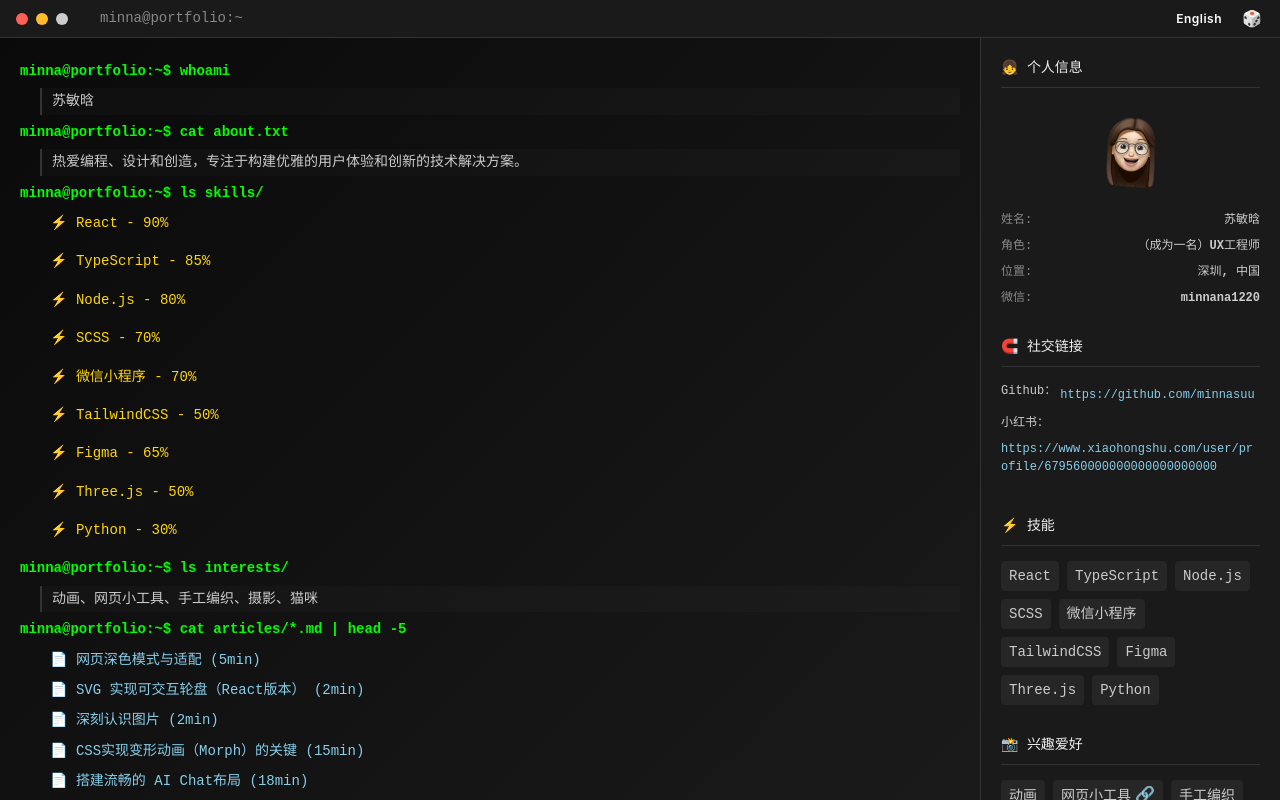
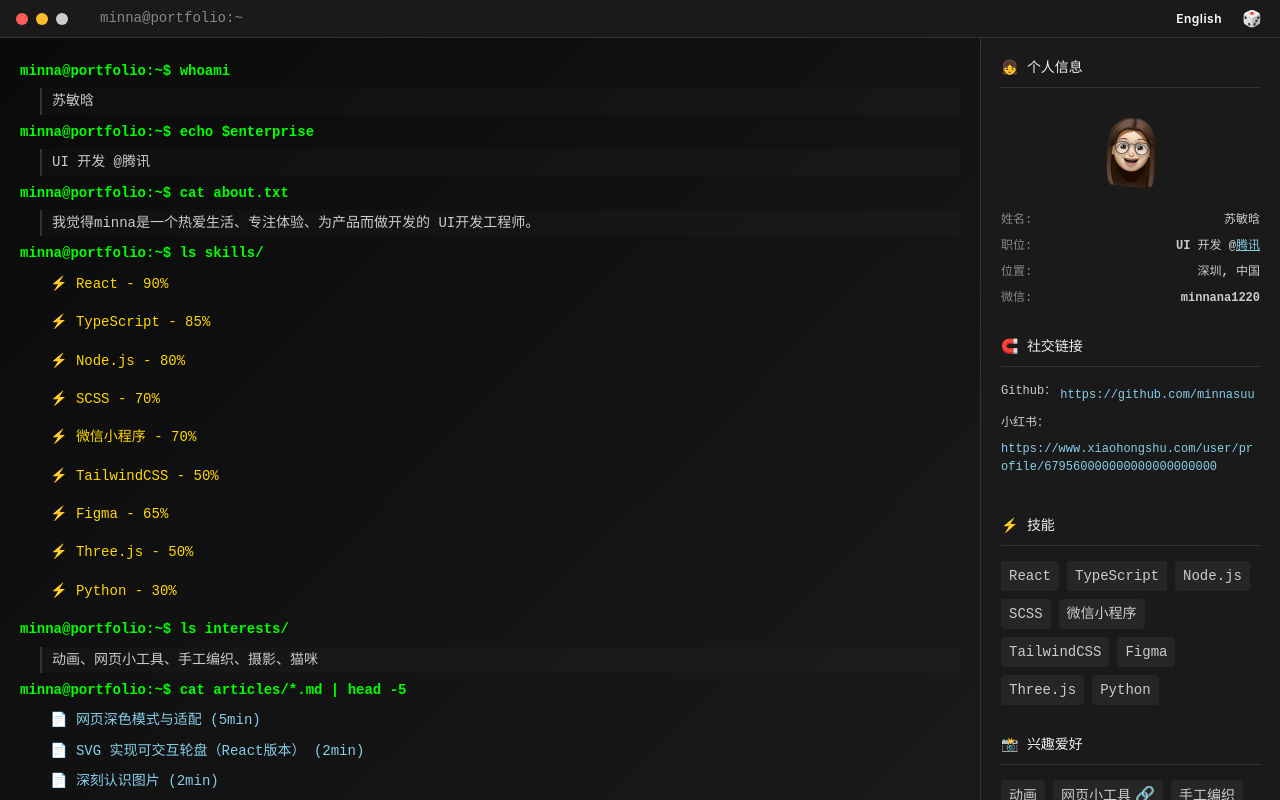
Before and after one commit to minnasuu/I-m-minna, a React (Vite) app: page / in a window 1280 px wide. Built offline with nearby package versions, Linux system fonts and the light colour scheme.

Commit message:
perf: 数据更新

```diff
--- a/src/data/personalData.ts
+++ b/src/data/personalData.ts
@@ -7,8 +7,8 @@
     info: {
       name: "苏敏晗",
       avatar: './avatar.png',
-      title: "（成为一名）UX工程师",
-      bio: "热爱编程、设计和创造，专注于构建优雅的用户体验和创新的技术解决方案。",
+      title: "UI 开发 @腾讯",
+      bio: "我觉得minna是一个热爱生活、专注体验、为产品而做开发的 UI开发工程师。",
       email: "minhansu508@gmail.com",
       location: "深圳, 中国",
       wechat: "minnana1220",
@@ -133,8 +133,8 @@
     info: {
       name: "minna",
       avatar: './avatar.png',
-      title: "(Becoming a) UX Engineer",
-      bio: "Passionate about programming, design, and creation, focused on building elegant user experiences and innovative technical solutions.",
+      title: "UI Developer @Tencent",
+      bio: "I think minna is a UI developer who is passionate about life, focused on experience, and building products.",
       email: "minhansu508@gmail.com",
       location: "Shenzhen, China",
       wechat: "minnana1220",
@@ -144,7 +144,7 @@
           url: "https://github.com/minnasuu",
         },
         {
-          name:"小红书",
+          name:"Redbook",
           url: "https://www.xiaohongshu.com/user/profile/679560000000000000000000",
         }
       ]
--- a/src/data/translations.ts
+++ b/src/data/translations.ts
@@ -187,7 +187,7 @@
       systemInfo: "个人信息",
       socialLinks: "社交链接",
       name: "姓名",
-      role: "角色",
+      role: "职位",
       location: "位置",
       wechat: "微信",
       back: "返回",
@@ -277,7 +277,7 @@
       systemInfo: "Personal Info",
       socialLinks: "Social Links",
       name: "Name",
-      role: "Role",
+      role: "Enterprise",
       location: "Location",
       wechat: "WeChat",
       back: "Back",
--- a/src/themes/TerminalTheme/TerminalTheme.tsx
+++ b/src/themes/TerminalTheme/TerminalTheme.tsx
@@ -14,10 +14,13 @@
   const [currentLine, setCurrentLine] = useState(0);
   const [displayedLines, setDisplayedLines] = useState<Array<{ type: string; content: string; link?: string }>>([]);
   const [isTyping, setIsTyping] = useState(true);
+  const [showWechatQR, setShowWechatQR] = useState(false);
 
   const terminalLines = [
     { type: "command", content: "whoami" },
     { type: "output", content: data.info.name },
+    { type: "command", content: "echo $enterprise" },
+    { type: "output", content: data.info.title },
     { type: "command", content: "cat about.txt" },
     { type: "output", content: data.info.bio },
     { type: "command", content: "ls skills/" },
@@ -163,7 +166,20 @@
             </div>
             <div className="info-item">
               <span className="label">{t("common.role")}:</span>
-              <span className="value">{data.info.title}</span>
+              <span
+                className="value"
+                dangerouslySetInnerHTML={{
+                  __html: data.info.title
+                    .replace(
+                      /腾讯/g,
+                      '<a href="https://www.tencent.com" target="_blank" rel="noopener noreferrer" style="color: #87ceeb; text-decoration: underline;">腾讯</a>'
+                    )
+                    .replace(
+                      /Tencent/g,
+                      '<a href="https://www.tencent.com" target="_blank" rel="noopener noreferrer" style="color: #87ceeb; text-decoration: underline;">Tencent</a>'
+                    ),
+                }}
+              />
             </div>
             <div className="info-item">
               <span className="label">{t("common.location")}:</span>
```
Also changed, not shown: 1 other file (tests, documents, lock files or other folders).
